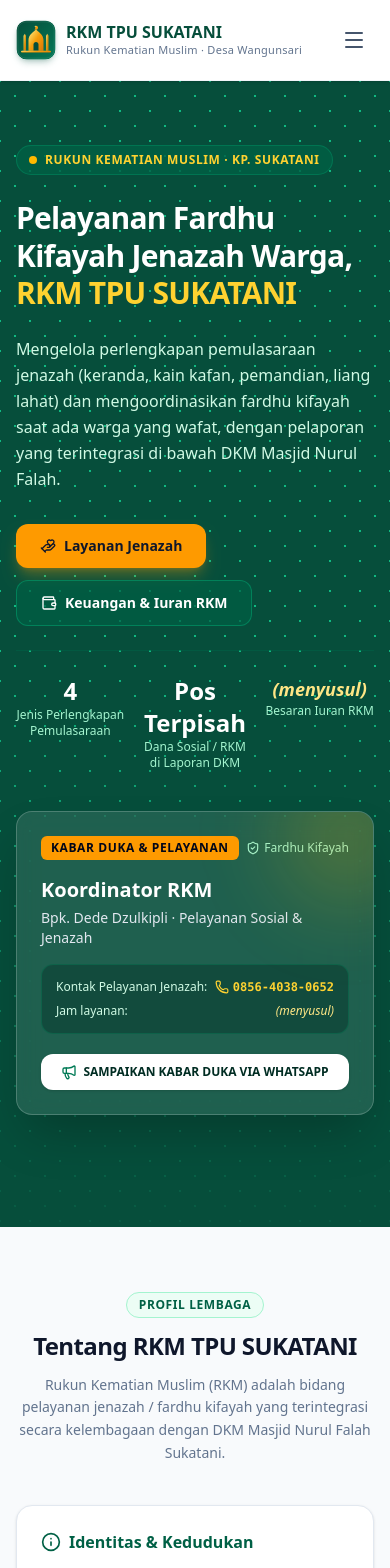
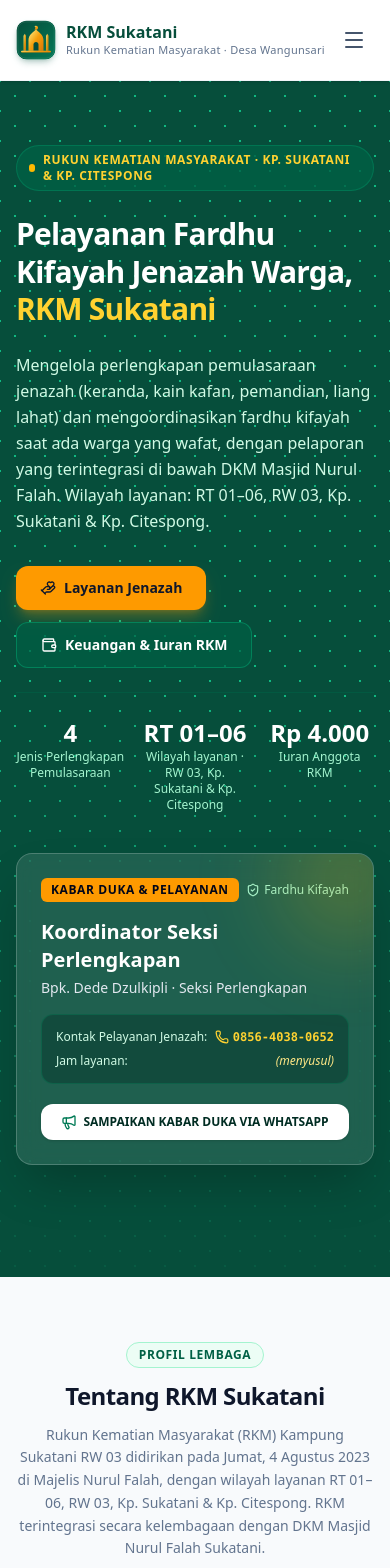
Before and after one commit to rkm-sukatani/rkm-sukatani.github.io, a React (Vite) app: page / in a window 390 px wide. Shown: the top 1568 px of the page. Built offline with nearby package versions, Linux system fonts and the light colour scheme.

Commit message:
feat: data resmi RKM Sukatani (Rukun Kematian Masyarakat) dari Berita Acara No. 001/RKM/VIII/2023 & konfirmasi Ketua RKM

```diff
--- a/index.html
+++ b/index.html
@@ -3,8 +3,8 @@
 <head>
   <meta charset="UTF-8">
   <meta name="viewport" content="width=device-width, initial-scale=1.0">
-  <title>RKM TPU SUKATANI // Kp. Sukatani</title>
-  <meta name="description" content="Portal RKM TPU SUKATANI, Rukun Kematian Muslim (RKM) Nurul Falah Sukatani, Desa Wangunsari, Cisolok, Sukabumi. Layanan fardhu kifayah pengurusan jenazah, iuran RKM, dan kontak pengurus.">
+  <title>RKM Sukatani // Rukun Kematian Masyarakat</title>
+  <meta name="description" content="Portal RKM Sukatani, Rukun Kematian Masyarakat (RKM) Kampung Sukatani RW 03 (RT 01–06, Kp. Sukatani &amp; Kp. Citespong), Desa Wangunsari, Cisolok, Sukabumi. Layanan fardhu kifayah pengurusan jenazah, iuran RKM, dan kontak pengurus.">
   <meta name="theme-color" content="#064e3b">
   <link rel="icon" type="image/svg+xml" href="/favicon.svg">
   <link rel="icon" type="image/png" sizes="32x32" href="/favicon-32x32.png">
@@ -15,8 +15,8 @@
   <link rel="canonical" href="https://rkm-sukatani.github.io/">
   <meta property="og:url" content="https://rkm-sukatani.github.io/">
   <meta property="og:image" content="https://rkm-sukatani.github.io/favicon.png">
-  <meta property="og:title" content="RKM TPU SUKATANI">
-  <meta property="og:description" content="RKM TPU SUKATANI: Rukun Kematian Muslim (RKM) Nurul Falah - Kp. Sukatani, Desa Wangunsari, Cisolok, Sukabumi.">
+  <meta property="og:title" content="RKM Sukatani">
+  <meta property="og:description" content="RKM Sukatani: Rukun Kematian Masyarakat (RKM) Kampung Sukatani RW 03 - Kp. Sukatani &amp; Kp. Citespong, Desa Wangunsari, Cisolok, Sukabumi.">
   <meta property="og:type" content="website">
   <meta property="og:locale" content="id_ID">
   <link rel="preconnect" href="https://fonts.googleapis.com">
--- a/src/components/home/HeroSection.tsx
+++ b/src/components/home/HeroSection.tsx
@@ -24,7 +24,7 @@ export function HeroSection({ onNavigate }: HeroSectionProps) {
           <div className="lg:col-span-7 space-y-6 text-left">
             <div className="inline-flex items-center gap-2 px-3 py-1.5 rounded-full bg-emerald-800/80 border border-emerald-600/40 text-amber-300 text-xs font-semibold uppercase tracking-wider">
               <span className="w-2 h-2 rounded-full bg-amber-400"></span>
-              Rukun Kematian Muslim · Kp. Sukatani
+              Rukun Kematian Masyarakat · Kp. Sukatani &amp; Kp. Citespong
             </div>
 
             <h1 className="text-3xl sm:text-5xl font-extrabold tracking-tight leading-tight">
@@ -33,7 +33,7 @@ export function HeroSection({ onNavigate }: HeroSectionProps) {
 
             <p className="text-emerald-100 text-base sm:text-lg max-w-2xl leading-relaxed">
               Mengelola perlengkapan pemulasaraan jenazah (keranda, kain kafan, pemandian, liang lahat) dan mengoordinasikan
-              fardhu kifayah saat ada warga yang wafat, dengan pelaporan yang terintegrasi di bawah DKM Masjid Nurul Falah.
+              fardhu kifayah saat ada warga yang wafat, dengan pelaporan yang terintegrasi di bawah DKM Masjid Nurul Falah. Wilayah layanan: {rkm.coverage.summary}.
             </p>
 
             <div className="flex flex-wrap items-center gap-3 pt-2">
@@ -59,12 +59,12 @@ export function HeroSection({ onNavigate }: HeroSectionProps) {
                 <div className="text-xs text-emerald-200">Jenis Perlengkapan Pemulasaraan</div>
               </div>
               <div>
-                <div className="text-2xl sm:text-3xl font-bold text-white">Pos Terpisah</div>
-                <div className="text-xs text-emerald-200">Dana Sosial / RKM di Laporan DKM</div>
+                <div className="text-2xl sm:text-3xl font-bold text-white">{rkm.coverage.rt}</div>
+                <div className="text-xs text-emerald-200">Wilayah layanan · {rkm.coverage.rw}, {rkm.coverage.kampung.join(" & ")}</div>
               </div>
               <div>
-                <div className="text-lg sm:text-xl font-bold text-amber-200 italic">{rkm.finance.iuranAmount}</div>
-                <div className="text-xs text-emerald-200">Besaran Iuran RKM</div>
+                <div className="text-2xl sm:text-3xl font-bold text-white">{rkm.finance.iuranAmount}</div>
+                <div className="text-xs text-emerald-200">Iuran Anggota RKM</div>
               </div>
             </div>
           </div>
--- a/src/components/home/Sections.tsx
+++ b/src/components/home/Sections.tsx
@@ -15,6 +15,8 @@ import {
   CheckCircle2,
   ExternalLink,
   Landmark,
+  MapPin,
+  FileText,
 } from "lucide-react";
 import rkm from "@/data/rkm.json";
 
@@ -43,17 +45,44 @@ export function TentangSection() {
         id="tentang"
         badge="Profil Lembaga"
         title={`Tentang ${rkm.name}`}
-        subtitle="Rukun Kematian Muslim (RKM) adalah bidang pelayanan jenazah / fardhu kifayah yang terintegrasi secara kelembagaan dengan DKM Masjid Nurul Falah Sukatani."
+        subtitle={`Rukun Kematian Masyarakat (RKM) Kampung Sukatani RW 03 didirikan pada ${rkm.founding.date} di ${rkm.founding.place}, dengan wilayah layanan ${rkm.coverage.summary}. RKM terintegrasi secara kelembagaan dengan DKM Masjid Nurul Falah Sukatani.`}
       />
       <div className="grid lg:grid-cols-3 gap-6 text-left">
         <div className="lg:col-span-2 bg-white rounded-2xl border border-slate-200 shadow-sm p-6 sm:p-8 space-y-4">
           <div className="flex items-center gap-2 text-emerald-800 font-bold">
-            <Info className="w-5 h-5" /> Identitas &amp; Kedudukan
+            <FileText className="w-5 h-5" /> Pendirian RKM
+          </div>
+          <div className="text-sm text-slate-700 leading-relaxed">
+            RKM didirikan pada <b>{rkm.founding.date}</b> di {rkm.founding.place}, dalam {rkm.founding.event.charAt(0).toLowerCase() + rkm.founding.event.slice(1)}{" "}
+            di lingkungan {rkm.coverage.rw}, yang dipimpin oleh <b>{rkm.founding.founder}</b> selaku {rkm.founding.founderRole}.
+          </div>
+          <div className="rounded-xl bg-emerald-50 border border-emerald-200 p-4 text-sm text-slate-700">
+            <div className="font-bold text-emerald-900 mb-2">Hasil musyawarah pendirian</div>
+            <ul className="space-y-1.5">
+              {rkm.foundingCommitments.items.map((t) => (
+                <li key={t} className="flex items-start gap-2">
+                  <CheckCircle2 className="w-4 h-4 text-emerald-600 mt-0.5 shrink-0" />
+                  <span>{t}</span>
+                </li>
+              ))}
+            </ul>
+            <div className="text-[11px] text-slate-500 mt-2">Sumber: {rkm.founding.source}</div>
+          </div>
+          <div className="rounded-xl bg-white border border-emerald-300 p-4 text-sm text-slate-700 flex items-start gap-3">
+            <MapPin className="w-5 h-5 text-emerald-700 shrink-0 mt-0.5" />
+            <div>
+              <div className="font-bold text-slate-900">Wilayah layanan: {rkm.coverage.rt}, {rkm.coverage.rw}</div>
+              <div className="text-xs text-slate-600">{rkm.coverage.kampung.join(" & ")}</div>
+            </div>
+          </div>
+          <div className="flex items-center gap-2 text-emerald-800 font-bold pt-2">
+            <Info className="w-5 h-5" /> Kedudukan dalam AD/ART DKM &amp; RKM
           </div>
           <blockquote className="border-l-4 border-amber-400 pl-4 text-sm text-slate-700 leading-relaxed italic">
             “{rkm.identity}”
             <div className="not-italic text-xs text-slate-500 mt-1">— AD/ART, Bab I</div>
           </blockquote>
+          <p className="text-xs text-slate-500 leading-relaxed">Catatan: {rkm.nameNote.text}</p>
           <div className="text-sm text-slate-700 leading-relaxed">
             <b>Misi bidang sosial:</b> {rkm.mission}
           </div>
@@ -67,20 +96,32 @@ export function TentangSection() {
           </div>
           <dl className="text-sm space-y-2">
             <div>
-              <dt className="text-emerald-300 text-xs">Nama resmi (AD/ART)</dt>
+              <dt className="text-emerald-300 text-xs">Nama resmi (Berita Acara)</dt>
               <dd className="font-semibold">{rkm.fullName}</dd>
             </div>
             <div>
               <dt className="text-emerald-300 text-xs">Alamat</dt>
-              <dd>{rkm.address.fullAddress}, {rkm.address.provinsi} {rkm.address.kodepos}</dd>
+              <dd>{rkm.address.fullAddress}</dd>
+            </div>
+            <div>
+              <dt className="text-emerald-300 text-xs">Wilayah layanan</dt>
+              <dd>{rkm.coverage.summary}</dd>
             </div>
             <div>
               <dt className="text-emerald-300 text-xs">AD/ART ditetapkan</dt>
               <dd>{rkm.adArtEstablished}</dd>
             </div>
             <div>
-              <dt className="text-emerald-300 text-xs">Tahun berdiri RKM</dt>
-              <dd><span className="italic text-amber-200">(menyusul)</span></dd>
+              <dt className="text-emerald-300 text-xs">Didirikan</dt>
+              <dd>{rkm.founding.date}, {rkm.founding.place}</dd>
+            </div>
+            <div>
+              <dt className="text-emerald-300 text-xs">Pendiri</dt>
+              <dd>{rkm.founding.founder} ({rkm.founding.founderRole})</dd>
+            </div>
+            <div>
+              <dt className="text-emerald-300 text-xs">Dasar pendirian</dt>
+              <dd>{rkm.founding.document}</dd>
             </div>
             <div>
               <dt className="text-emerald-300 text-xs">Jumlah anggota</dt>
@@ -145,9 +186,10 @@ export function KeuanganSection() {
         title="Keuangan & Iuran RKM"
         subtitle="Iuran RKM termasuk sumber dana swadaya jamaah, dan dilaporkan dalam Pos Dana Sosial / RKM yang terpisah dari pos pembangunan dan operasional masjid."
       />
-      <div className="grid md:grid-cols-3 gap-5 text-left mb-6">
+      <div className="grid sm:grid-cols-2 lg:grid-cols-4 gap-5 text-left mb-6">
         {[
-          { label: "Besaran Iuran RKM", value: f.iuranAmount },
+          { label: "Iuran Anggota", value: f.iuranAmount },
+          { label: "Iuran Pendatang", value: f.iuranPendatang },
           { label: "Saldo Kas Pos Sosial / RKM", value: f.saldoKasRkm },
           { label: "Pembaruan Terakhir", value: f.lastUpdate },
         ].map((s) => (
@@ -156,7 +198,7 @@ export function KeuanganSection() {
               <Wallet className="w-4 h-4 text-emerald-600" /> {s.label}
             </div>
             <div className="text-xl font-bold mt-2">
-              <Placeholder>{s.value}</Placeholder>
+              {s.value.startsWith("(") ? <Placeholder>{s.value}</Placeholder> : <span className="text-slate-900">{s.value}</span>}
             </div>
           </div>
         ))}
@@ -180,47 +222,91 @@ export function KeuanganSection() {
         </div>
       </div>
       <p className="text-xs text-slate-500 mt-4">
-        Rekening khusus RKM: <Placeholder />. Laporan pemasukan/pengeluaran RKM: <Placeholder />.
+        Sumber iuran: {f.iuranSource}. Rekening khusus RKM: <Placeholder>{f.rekeningRkm}</Placeholder> (rencana pembukaan rekening bank atas nama RKM
+        telah disetujui dalam {rkm.founding.document}). Laporan pemasukan/pengeluaran RKM: <Placeholder />.
       </p>
     </section>
   );
 }
 
+function PersonList({ names }: { names: string[] }) {
+  return (
+    <ul className="space-y-1 text-slate-700">
+      {names.map((n) => (
+        <li key={n} className="flex items-start gap-1.5">
+          <span className="w-1.5 h-1.5 rounded-full bg-emerald-500 mt-1.5 shrink-0"></span>
+          {n.includes("(menyusul)") ? (
+            <span>
+              {n.replace("(menyusul)", "")}
+              <Placeholder />
+            </span>
+          ) : (
+            <span>{n}</span>
+          )}
+        </li>
+      ))}
+    </ul>
+  );
+}
+
 export function PengurusSection() {
   const c = rkm.coordinator;
+  const p = rkm.pengurus;
   return (
     <section id="pengurus" className="py-16 bg-white border-y border-slate-200 scroll-mt-20">
       <div className="max-w-6xl mx-auto px-4 sm:px-6">
-        <SectionHeader id="pengurus" badge="Kepengurusan" title="Pengurus & Kontak RKM" />
+        <SectionHeader
+          id="pengurus"
+          badge="Kepengurusan"
+          title="Susunan Pengurus RKM"
+          subtitle={`Ditetapkan dalam musyawarah pendirian, ${rkm.founding.date} (${rkm.founding.document}).`}
+        />
+        <div className="grid md:grid-cols-4 gap-4 text-left text-sm mb-4">
+          <div className="md:col-span-1 p-4 rounded-xl bg-[#064e3b] text-emerald-50">
+            <div className="font-bold text-amber-300 mb-2 flex items-center gap-1.5"><Users className="w-4 h-4" /> Majelis Syura</div>
+            <ul className="space-y-1">
+              {p.majelisSyura.map((n) => (
+                <li key={n}>{n}</li>
+              ))}
+            </ul>
+          </div>
+          {[
+            { role: "Ketua", name: p.ketua },
+            { role: "Bendahara", name: p.bendahara },
+            { role: "Sekretaris", name: p.sekretaris },
+          ].map((o) => (
+            <div key={o.role} className="p-4 rounded-xl bg-emerald-50 border border-emerald-300">
+              <div className="text-xs font-bold uppercase tracking-wider text-emerald-700">{o.role}</div>
+              <div className="font-bold text-slate-900 mt-1">{o.name}</div>
+            </div>
+          ))}
+        </div>
         <div className="grid sm:grid-cols-2 lg:grid-cols-4 gap-4 text-left text-xs">
-          <div className="p-4 rounded-xl bg-emerald-50 border border-emerald-300 shadow-2xs">
-            <div className="font-bold text-slate-800 mb-0.5 flex items-center gap-1.5"><Users className="w-3.5 h-3.5" /> {c.role}</div>
-            <div className="text-slate-600 font-medium">{c.name}</div>
-            <div className="text-slate-500">{c.status}</div>
+          {p.seksi.map((sk) => (
+            <div key={sk.name} className="p-4 rounded-xl bg-slate-50 border border-slate-200">
+              <div className="font-bold text-slate-900 mb-2 text-sm">{sk.name}</div>
+              <PersonList names={sk.members} />
+              {sk.name === "Seksi Perlengkapan" && (
                 <a
                   href={`https://wa.me/${c.whatsapp}?text=${encodeURIComponent(`Assalamu'alaikum ${c.name} (${c.role})`)}`}
                   target="_blank"
                   rel="noopener noreferrer"
                   className="text-[#047857] font-mono mt-3 flex items-center gap-1.5 font-semibold hover:underline"
                 >
-              <Phone className="w-3.5 h-3.5" /> {c.phone}
+                  <Phone className="w-3.5 h-3.5" /> {c.phone} ({c.name})
                 </a>
-          </div>
-          {["Sekretaris RKM", "Bendahara RKM", "Petugas Pemulasaraan"].map((role) => (
-            <div key={role} className="p-4 rounded-xl bg-slate-50 border border-dashed border-slate-300">
-              <div className="font-bold text-slate-800 mb-0.5">{role}</div>
-              <div><Placeholder /></div>
+              )}
             </div>
           ))}
         </div>
-        <div className="mt-6 p-4 rounded-xl bg-slate-50 border border-slate-200 text-xs text-left text-slate-600">
-          <b>Koordinasi DKM:</b> RKM melapor secara terintegrasi di bawah DKM.{" "}
-          {rkm.dkmContacts.map((d, i) => (
-            <span key={d.role}>
-              {i > 0 && " · "}
-              {d.role}: {d.name} ({d.phone})
-            </span>
-          ))}
+        <div className="mt-4 text-xs text-left text-slate-500">
+          Catatan: {p.note} Sumber: {rkm.founding.document}; konfirmasi Ketua RKM, 3 Nov 2026.
+        </div>
+        <div className="mt-4 p-4 rounded-xl bg-slate-50 border border-slate-200 text-xs text-left text-slate-600">
+          <b>Koordinasi dengan DKM:</b> RKM terintegrasi secara kelembagaan dengan {rkm.parentOrganization}.{" "}
+          <a href={rkm.parentSiteUrl} target="_blank" rel="noopener noreferrer" className="text-emerald-700 font-semibold hover:underline">
+            Portal Masjid Nurul Falah (DKM)
+          </a>
         </div>
       </div>
     </section>
--- a/src/components/layout/Footer.tsx
+++ b/src/components/layout/Footer.tsx
@@ -36,7 +36,8 @@ export function Footer({ onNavigate }: FooterProps) {
               {rkm.fullName}, terintegrasi secara kelembagaan dengan {rkm.parentOrganization}.
             </p>
             <div className="text-slate-400">
-              <b>Alamat:</b> {rkm.address.fullAddress}.
+              <b>Alamat:</b> {rkm.address.fullAddress}.<br />
+              <b>Wilayah layanan:</b> {rkm.coverage.summary}.
             </div>
           </div>
 
--- a/src/components/layout/Navbar.tsx
+++ b/src/components/layout/Navbar.tsx
@@ -47,7 +47,7 @@ export function Navbar({ currentPath = "/", onNavigate }: NavbarProps) {
             />
             <div>
               <div className="font-bold text-base sm:text-lg leading-tight text-[#064e3b]">{rkm.name}</div>
-              <div className="text-[11px] sm:text-xs text-slate-500 font-medium tracking-wide">Rukun Kematian Muslim · Desa Wangunsari</div>
+              <div className="text-[11px] sm:text-xs text-slate-500 font-medium tracking-wide">Rukun Kematian Masyarakat · Desa Wangunsari</div>
             </div>
           </a>
 
--- a/src/data/rkm.json
+++ b/src/data/rkm.json
@@ -1,29 +1,79 @@
 {
-  "_sumber": "Seluruh fakta di file ini disalin dari repo nurul-falah.github.io (src/data/masjid.json & src/data/adArt.ts). Isian bertanda '(menyusul)' belum tersedia di sumber dan tidak boleh dikarang.",
-  "name": "RKM TPU SUKATANI",
-  "fullName": "Rukun Kematian Muslim (RKM) Nurul Falah Sukatani",
-  "shortName": "RKM TPU SUKATANI",
+  "_sumber": "Fakta AD/ART & keuangan DKM disalin dari repo nurul-falah.github.io (src/data/masjid.json & src/data/adArt.ts); kutipan AD/ART dipertahankan verbatim. Isian bertanda '(menyusul)' belum tersedia di sumber dan tidak boleh dikarang.",
+  "_sumberRkm": "Identitas, pendirian, wilayah, alamat, pengurus, dan iuran RKM bersumber dari 'Berita Acara No. 001/RKM/VIII/2023' (Berita Acara Pendirian dan Pembentukan Pengurus RKM, 4 Agustus 2023) dan 'Konfirmasi Ketua RKM, 3 Nov 2026'. Setiap bagian mencantumkan sumbernya di field 'source'.",
+  "name": "RKM Sukatani",
+  "fullName": "Rukun Kematian Masyarakat (RKM) Kampung Sukatani RW 03",
+  "shortName": "RKM Sukatani",
   "parentOrganization": "Dewan Kemakmuran Masjid (DKM) Masjid Nurul Falah Sukatani",
   "parentSiteUrl": "https://nurul-falah.github.io",
+  "nameNote": {
+    "text": "Dokumen pendirian RKM sendiri (Berita Acara No. 001/RKM/VIII/2023) menamainya Rukun Kematian Masyarakat (RKM). Kutipan AD/ART bersama DKM & RKM di situs ini dipertahankan sesuai teks aslinya.",
+    "source": "Berita Acara No. 001/RKM/VIII/2023"
+  },
   "identity": "Organisasi ini bernama Dewan Kemakmuran Masjid (DKM) Masjid Nurul Falah Sukatani, yang terintegrasi secara kelembagaan dengan Rukun Kematian Muslim (RKM) Nurul Falah Sukatani, selanjutnya dalam AD/ART ini disebut DKM Nurul Falah.",
   "address": {
-    "kampung": "Kp. Sukatani, RT 05 RW 03",
+    "place": "Majelis Nurul Falah",
+    "kampung": "Kp. Sukatani RT 05 RW 03",
     "kelurahan": "Desa Wangunsari",
-    "kecamatan": "Cisolok",
-    "kabupaten": "Sukabumi",
+    "kecamatan": "Kec. Cisolok",
+    "kabupaten": "Kab. Sukabumi",
     "provinsi": "Jawa Barat",
     "kodepos": "43366",
-    "fullAddress": "Kp. Sukatani, RT 05 RW 03, Desa Wangunsari, Cisolok, Sukabumi"
+    "fullAddress": "Majelis Nurul Falah, Kp. Sukatani RT 05 RW 03, Desa Wangunsari, Kec. Cisolok, Kab. Sukabumi, Jawa Barat",
+    "source": "Konfirmasi Ketua RKM, 3 Nov 2026"
+  },
+  "coverage": {
+    "rt": "RT 01–06",
+    "rw": "RW 03",
+    "kampung": [
+      "Kp. Sukatani",
+      "Kp. Citespong"
+    ],
+    "summary": "RT 01–06, RW 03, Kp. Sukatani & Kp. Citespong",
+    "source": "Berita Acara No. 001/RKM/VIII/2023 (RT 01–06 RW 03); Konfirmasi Ketua RKM, 3 Nov 2026 (Kp. Sukatani & Kp. Citespong)"
+  },
+  "founding": {
+    "date": "Jumat, 4 Agustus 2023",
+    "place": "Majelis Nurul Falah",
+    "event": "Musyawarah para tokoh agama dan masyarakat RT 01–06",
+    "founder": "Bapak Badar Rustandi",
+    "founderRole": "Pendiri sekaligus Pemimpin Musyawarah",
+    "document": "Berita Acara No. 001/RKM/VIII/2023",
+    "source": "Berita Acara No. 001/RKM/VIII/2023"
+  },
+  "foundingCommitments": {
+    "items": [
+      "Membentuk organisasi RKM sebagai wadah sosial kemasyarakatan dalam membantu pelayanan dan kegiatan sosial yang berkaitan dengan musibah kematian.",
+      "Menyelenggarakan pengelolaan keuangan secara tertib, transparan, dan dapat dipertanggungjawabkan kepada anggota.",
+      "Menyetujui rencana pembukaan rekening bank atas nama RKM sesuai dengan persyaratan bank."
+    ],
+    "source": "Berita Acara No. 001/RKM/VIII/2023"
   },
   "adArtEstablished": "1 November 2026 M / 21 Jumadil Awal 1448 H",
   "mission": "Ijtima'iyah & Muamalah (Sosial, RKM & Baitul Mal): Mengelola layanan fardhu kifayah pengurusan jenazah (RKM), penyaluran zakat/infaq (UPZ), serta pinjaman kebajikan warga tanpa riba (Qardhul Hasan melalui Baitul Mal).",
   "bidang": "Bidang Sosial & RKM (Pelayanan Jenazah / Fardhu Kifayah)",
   "serviceDuty": "Rukun Kematian Muslim (RKM): Mengelola perlengkapan pemulasaraan jenazah (keranda, kain kafan, pemandian, liang lahat) dan mengoordinasikan fardhu kifayah saat ada warga yang wafat, dengan pelaporan yang terintegrasi di bawah DKM.",
   "equipment": [
-    { "name": "Keranda", "desc": "Perlengkapan pemulasaraan jenazah yang dikelola RKM. Tercatat sebagai inventaris RKM (harta wakaf/umat).", "icon": "Package" },
-    { "name": "Kain Kafan", "desc": "Perlengkapan pemulasaraan jenazah yang dikelola RKM.", "icon": "Shirt" },
-    { "name": "Pemandian", "desc": "Perlengkapan pemandian jenazah yang dikelola RKM.", "icon": "Droplets" },
-    { "name": "Liang Lahat", "desc": "Perlengkapan liang lahat yang dikelola RKM.", "icon": "Shovel" }
+    {
+      "name": "Keranda",
+      "desc": "Perlengkapan pemulasaraan jenazah yang dikelola RKM. Tercatat sebagai inventaris RKM (harta wakaf/umat).",
+      "icon": "Package"
+    },
+    {
+      "name": "Kain Kafan",
+      "desc": "Perlengkapan pemulasaraan jenazah yang dikelola RKM.",
+      "icon": "Shirt"
+    },
+    {
+      "name": "Pemandian",
+      "desc": "Perlengkapan pemandian jenazah yang dikelola RKM.",
+      "icon": "Droplets"
+    },
+    {
+      "name": "Liang Lahat",
+      "desc": "Perlengkapan liang lahat yang dikelola RKM.",
+      "icon": "Shovel"
+    }
   ],
   "rules": [
     {
@@ -62,23 +112,86 @@
     "separatePost": "Menyusun laporan keuangan berkala (bulanan/tahunan) yang memisahkan dengan jelas antara Pos Dana Pembangunan/Renovasi Masjid, Pos Dana Operasional/Infaq Umum Masjid, dan Pos Dana Sosial / RKM / Baitul Mal / UPZ.",
     "physicalCash": "Pengurus DKM maupun RKM wajib bersedia menunjukkan uang fisik kas dan/atau bukti mutasi rekening kapan pun diminta oleh warga, dengan sikap terbuka dan tanpa merasa tersinggung, karena mengetahui keamanan keuangan adalah hak bagi setiap jamaah.",
     "assetStatus": "Seluruh lahan, bangunan, material, inventaris, maupun dana yang telah diserahkan kepada DKM/RKM Nurul Falah sebagai wakaf atau infaq otomatis berstatus milik Allah SWT untuk kemaslahatan umat.",
-    "iuranAmount": "(menyusul)",
+    "iuranAmount": "Rp 4.000",
+    "iuranLabel": "Iuran anggota",
+    "iuranPendatang": "Rp 600.000",
+    "iuranSource": "Konfirmasi Ketua RKM, 3 Nov 2026",
     "saldoKasRkm": "(menyusul)",
-    "lastUpdate": "(menyusul)"
+    "lastUpdate": "(menyusul)",
+    "rekeningRkm": "(menyusul)"
   },
   "coordinator": {
-    "role": "Koordinator RKM",
-    "contactRole": "Pelayanan Jenazah / RKM",
+    "role": "Koordinator Seksi Perlengkapan",
+    "contactRole": "Seksi Perlengkapan RKM",
     "name": "Bpk. Dede Dzulkipli",
-    "status": "Pelayanan Sosial & Jenazah",
+    "status": "Seksi Perlengkapan",
     "phone": "0856-4038-0652",
-    "whatsapp": "6285640380652"
+    "whatsapp": "6285640380652",
+    "source": "Konfirmasi Ketua RKM, 3 Nov 2026"
   },
-  "dkmContacts": [
-    { "role": "Ketua DKM", "name": "Bpk. Burhan Mubarok, S.Kom", "phone": "0857-8010-6011", "whatsapp": "6285780106011" },
-    { "role": "Sekretaris DKM", "name": "Bpk. Jejen Jaelani, S.Pd", "phone": "0857-9391-7131", "whatsapp": "6285793917131" }
+  "milestones": [
+    {
+      "task": "Penggabungan Pengurus dan Pelaporan Organisasi DKM & RKM",
+      "status": "Selesai"
+    }
   ],
-  "milestones": [
-    { "task": "Penggabungan Pengurus dan Pelaporan Organisasi DKM & RKM", "status": "Selesai" }
-  ]
+  "officialName": {
+    "name": "Rukun Kematian Masyarakat (RKM)",
+    "source": "Berita Acara No. 001/RKM/VIII/2023; Konfirmasi Ketua RKM, 3 Nov 2026"
+  },
+  "pengurus": {
+    "majelisSyura": [
+      "Bapak Badar Rustandi (Pendiri)",
+      "M. Een Jaelani",
+      "Bapak Ugan Sugandi",
+      "M. Basri",
+      "Ustadz Sholah"
+    ],
+    "ketua": "Burhan Mubarok, S.Kom.",
+    "bendahara": "Bapak Holid Muhalla",
+    "sekretaris": "Angga Maulana",
+    "seksi": [
+      {
+        "name": "Seksi Pemakaman",
+        "members": [
+          "M. Jaelani",
+          "Ustadz Solehudin",
+          "Ustadz Enjar",
+          "Ustadz Basri",
+          "Ustadz Bibin"
+        ]
+      },
+      {
+        "name": "Seksi Pengurusan Jenazah & Keluarga Wafat",
+        "members": [
+          "Ibu Engkom Komariyah",
+          "Ibu Sumarsih",
+          "Ny. Fajrin",
+          "Ibu Odah",
+          "Ibu Iin",
+          "Ibu Uyun"
+        ]
+      },
+      {
+        "name": "Seksi Perlengkapan",
+        "members": [
+          "Koordinator: Bpk. Dede Dzulkipli",
+          "Anggota: (menyusul)"
+        ]
+      },
+      {
+        "name": "Seksi Penggalangan Dana",
+        "members": [
+          "RT 01: Bapak Dian",
+          "RT 02: Bapak Iip",
+          "RT 03: Bapak Nana",
+          "RT 04: Bapak Ahmad",
+          "RT 05: Bapak Angga Maulana",
+          "RT 06: Bapak Misbah"
+        ]
+      }
+    ],
+    "note": "Susunan pengurus dapat ditambah sesuai keperluan.",
+    "source": "Berita Acara No. 001/RKM/VIII/2023; Konfirmasi Ketua RKM, 3 Nov 2026 (ejaan 'Mubarok', M. Udu tidak lagi di Seksi Pemakaman, koordinator Seksi Perlengkapan)"
+  }
 }
```
Also changed, not shown: 2 other files (tests, documents, lock files or other folders). Lines whose indentation alone changed are shown as unchanged.
